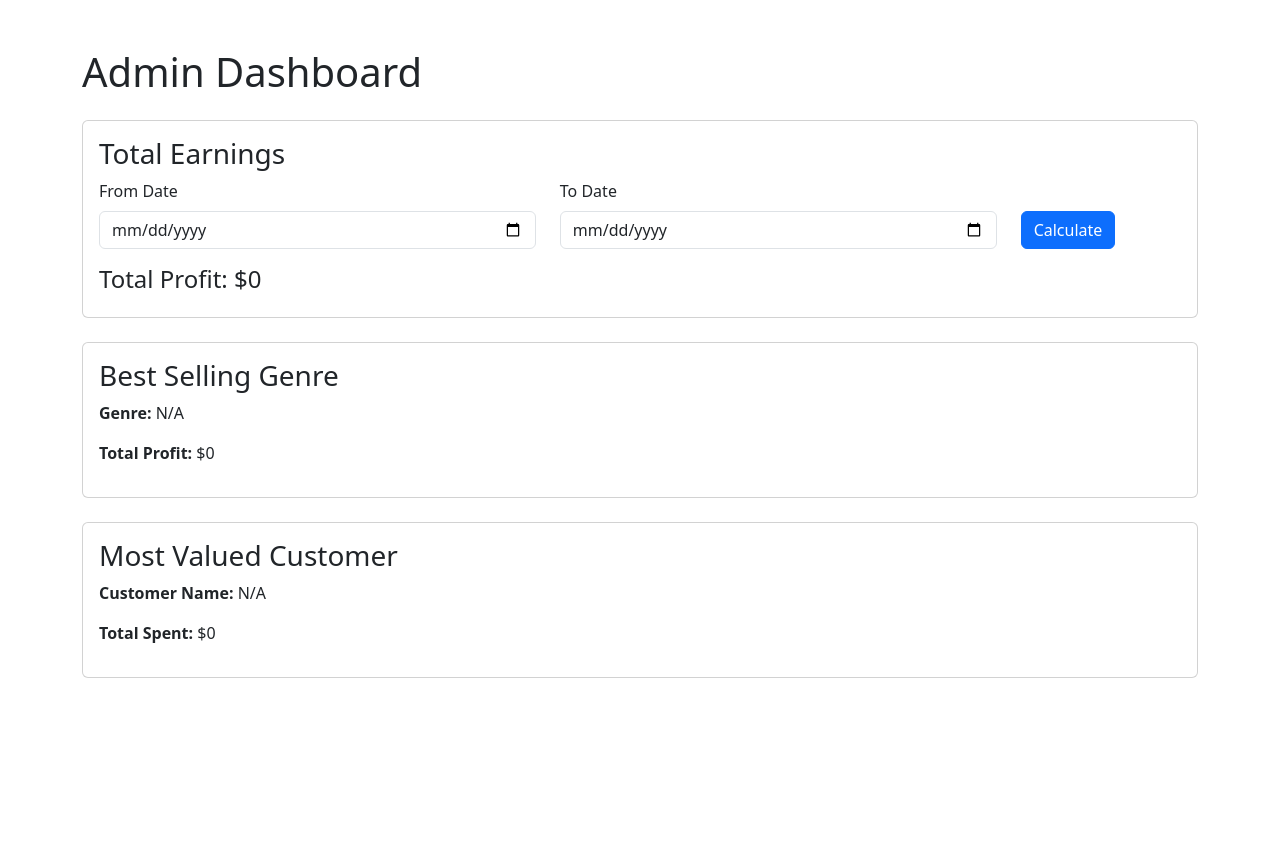
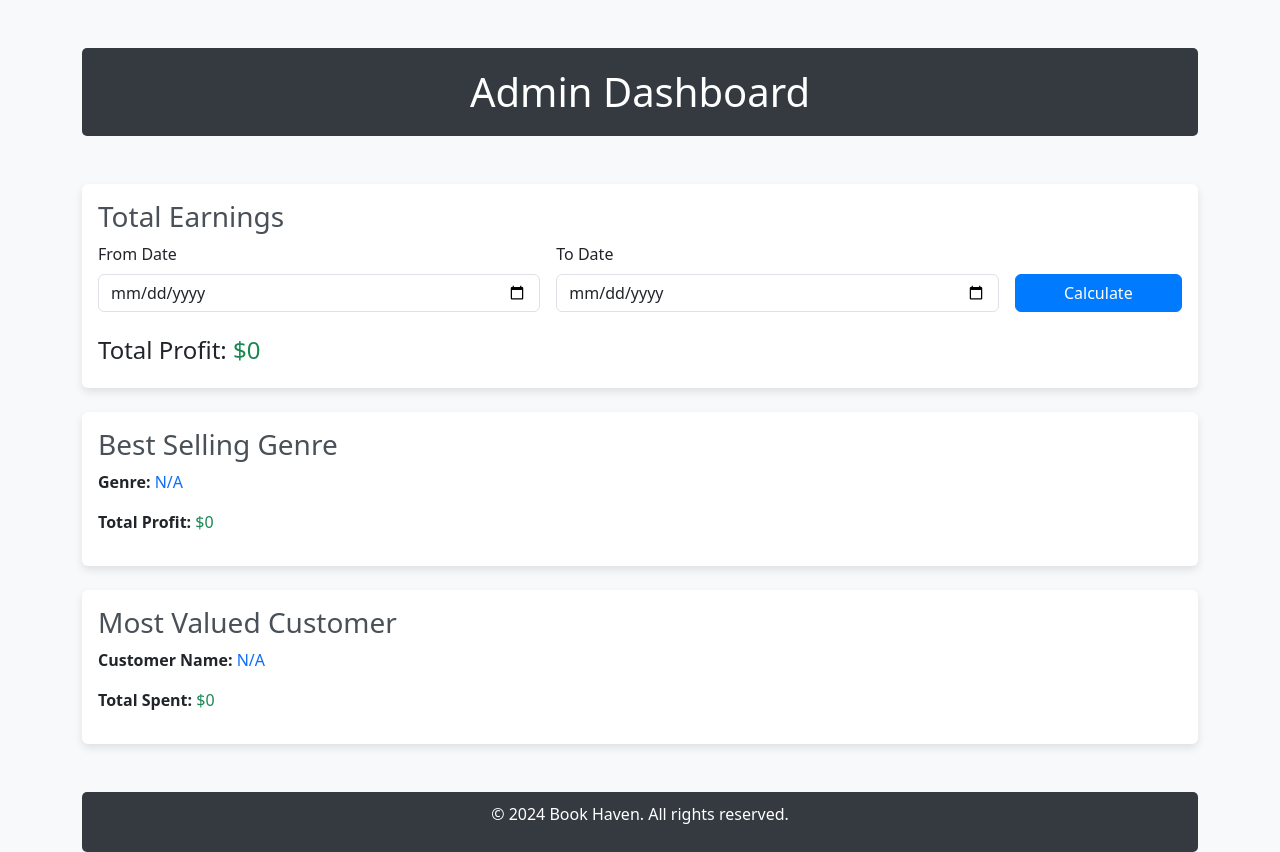
Before and after one commit to ShubhamSarvankar/BookSystem, a Flask app: page /admin_dashboard in a window 1280 px wide. Before the commit the page ends 678 px from the top, so only its background shows below. Run offline with Flask 3, Linux system fonts and the light colour scheme; the visitor is signed in with stand-in values (Sample User, id 1); data that the repository does not hold is empty; some libraries are stand-ins or nearby versions.

Commit message:
Initial commit with all project files

```diff
--- a/templates/admin_dashboard.html
+++ b/templates/admin_dashboard.html
@@ -5,17 +5,59 @@
     <meta name="viewport" content="width=device-width, initial-scale=1.0">
     <title>Admin Dashboard</title>
     <link rel="stylesheet" href="https://cdnjs.cloudflare.com/ajax/libs/bootstrap/5.3.0/css/bootstrap.min.css">
+    <style>
+        body {
+            background-color: #f8f9fa;
+        }
+        .dashboard-header {
+            background-color: #343a40;
+            color: #fff;
+            padding: 20px;
+            border-radius: 5px;
+            text-align: center;
+        }
+        .dashboard-header h1 {
+            margin: 0;
+            font-size: 2.5rem;
+        }
+        .card {
+            box-shadow: 0 4px 8px rgba(0, 0, 0, 0.1);
+            border: none;
+        }
+        .card h3 {
+            color: #495057;
+        }
+        .btn-primary {
+            background-color: #007bff;
+            border-color: #007bff;
+        }
+        .btn-primary:hover {
+            background-color: #0056b3;
+            border-color: #0056b3;
+        }
+        footer {
+            margin-top: 50px;
+            background-color: #343a40;
+            color: #fff;
+            text-align: center;
+            padding: 10px;
+            border-radius: 5px;
+        }
+    </style>
 </head>
 <body>
     <div class="container mt-5">
-        <h1>Admin Dashboard</h1>
+        <!-- Dashboard Header -->
+        <div class="dashboard-header mb-5">
+            <h1>Admin Dashboard</h1>
+        </div>
 
         <!-- Total Profit Section -->
         <div class="card mt-4">
             <div class="card-body">
                 <h3>Total Earnings</h3>
                 <form method="POST" class="mb-3">
-                    <div class="row">
+                    <div class="row g-3">
                         <div class="col-md-5">
                             <label for="from_date" class="form-label">From Date</label>
                             <input type="date" name="from_date" id="from_date" class="form-control" required>
@@ -25,11 +67,11 @@
                             <input type="date" name="to_date" id="to_date" class="form-control" required>
                         </div>
                         <div class="col-md-2 align-self-end">
-                            <button type="submit" class="btn btn-primary">Calculate</button>
+                            <button type="submit" class="btn btn-primary w-100">Calculate</button>
                         </div>
                     </div>
                 </form>
-                <h4>Total Profit: ${{ total_profit }}</h4>
+                <h4 class="mt-4">Total Profit: <span class="text-success">${{ total_profit }}</span></h4>
             </div>
         </div>
 
@@ -37,8 +79,8 @@
         <div class="card mt-4">
             <div class="card-body">
                 <h3>Best Selling Genre</h3>
-                <p><strong>Genre:</strong> {{ best_selling_genre_name }}</p>
-                <p><strong>Total Profit:</strong> ${{ best_selling_genre_profit }}</p>
+                <p><strong>Genre:</strong> <span class="text-primary">{{ best_selling_genre_name }}</span></p>
+                <p><strong>Total Profit:</strong> <span class="text-success">${{ best_selling_genre_profit }}</span></p>
             </div>
         </div>
 
@@ -46,10 +88,15 @@
         <div class="card mt-4">
             <div class="card-body">
                 <h3>Most Valued Customer</h3>
-                <p><strong>Customer Name:</strong> {{ most_valued_customer_name }}</p>
-                <p><strong>Total Spent:</strong> ${{ most_valued_customer_spent }}</p>
+                <p><strong>Customer Name:</strong> <span class="text-primary">{{ most_valued_customer_name }}</span></p>
+                <p><strong>Total Spent:</strong> <span class="text-success">${{ most_valued_customer_spent }}</span></p>
             </div>
         </div>
+
+        <!-- Footer -->
+        <footer class="mt-5">
+            <p>&copy; 2024 Book Haven. All rights reserved.</p>
+        </footer>
     </div>
 </body>
 </html>
```
